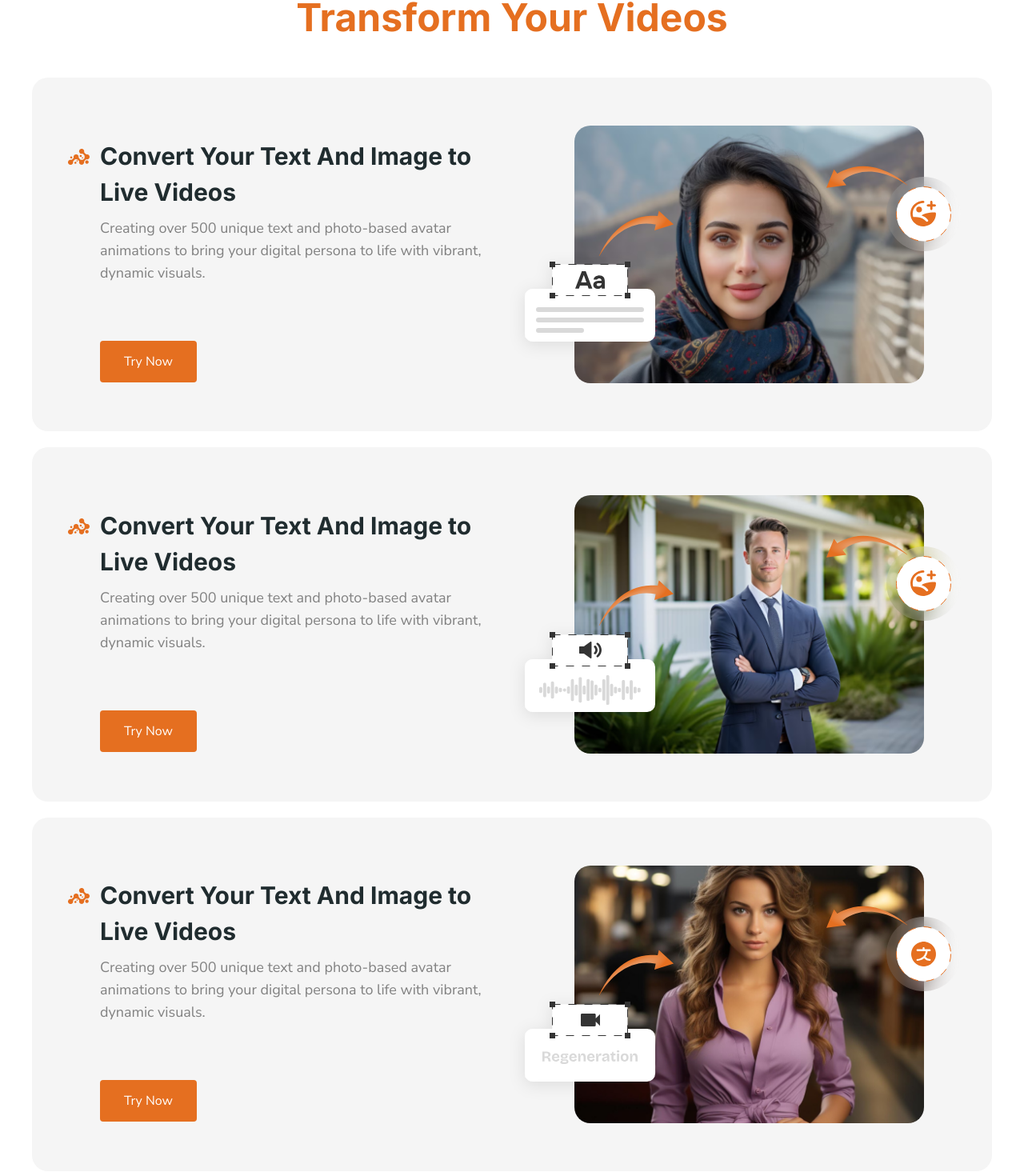
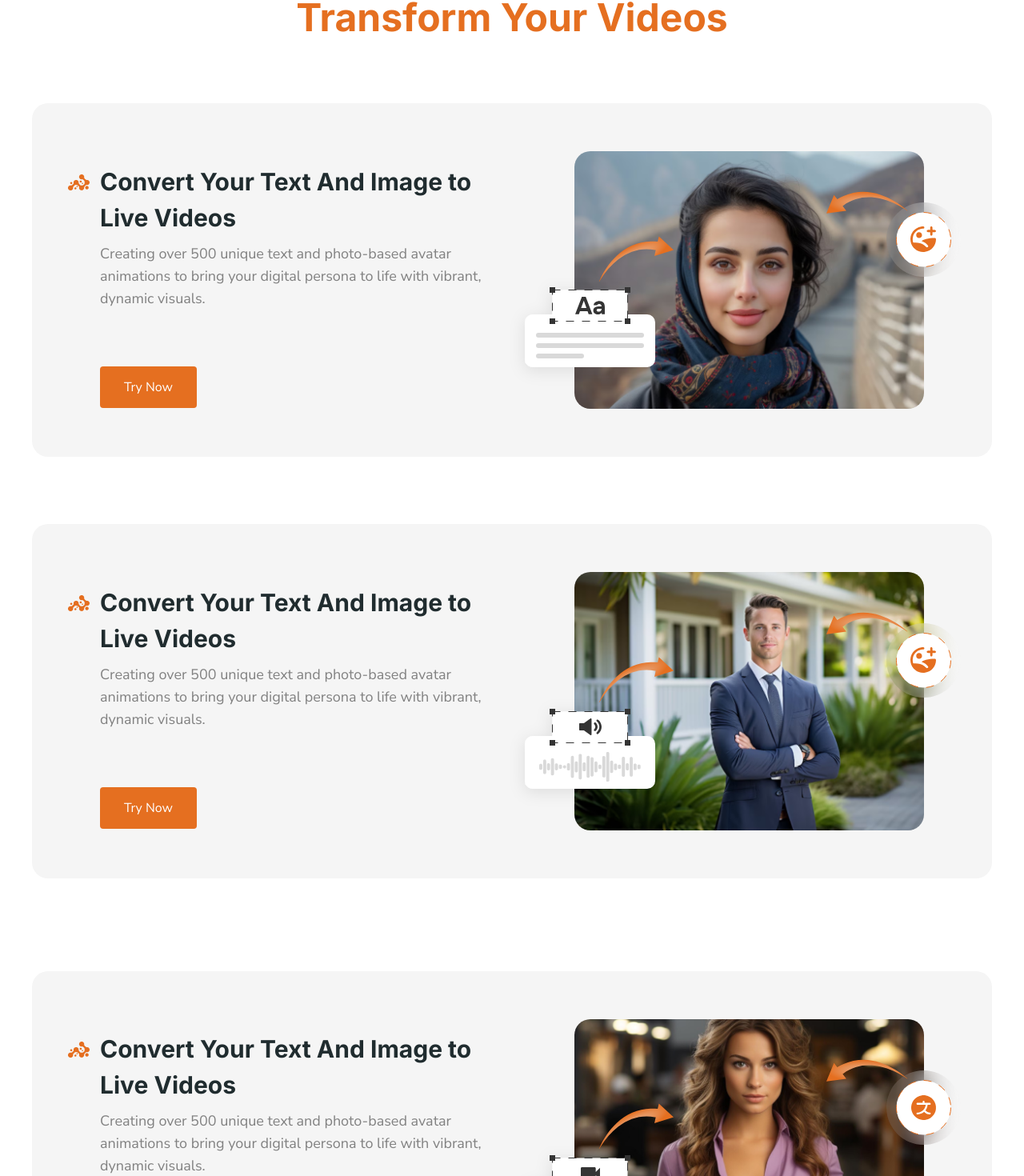
Before and after one commit to humanshi123/neurCG, a Next.js app: page / in a window 1280 px wide. Shown: the part 1272-2742 px from the top of the page at 80% size. Built offline with nearby package versions, Linux system fonts and the light colour scheme.

Commit message:
23-08-2024

```diff
--- a/src/app/globals.css
+++ b/src/app/globals.css
@@ -76,6 +76,27 @@ input:focus-visible, textarea:focus-visible {
 .section-title span {
   color: #E56F20;
 }
+#card-1 {
+  --index: 1;
+}
+
+#card-2 {
+  --index: 2;
+}
+
+#card-3 {
+  --index: 3;
+}
+
+#card-4 {
+  --index: 4;
+}
+.card-wrapper {
+  padding-top: calc(var(--index) * 2em)
+}
+
+
+
 @media screen and (max-width: 1024px) {
   .nav-menu {
     display: none;
--- a/src/app/page.tsx
+++ b/src/app/page.tsx
@@ -22,7 +22,7 @@ import stepimg3 from "@/assets/images/stepimg3.png"
 
 const OverviewData = [
   {
-    id: "1",
+    id: "card-1",
     title: "Convert Your Text And Image to Live Videos",
     description:
       "Creating over 500 unique text and photo-based avatar animations to bring your digital persona to life with vibrant, dynamic visuals.",
@@ -32,7 +32,7 @@ const OverviewData = [
     icon2: <TypeIcon1 />,
   },
   {
-    id: "2",
+    id: "card-2",
     title: "Convert Your Text And Image to Live Videos",
     description:
       "Creating over 500 unique text and photo-based avatar animations to bring your digital persona to life with vibrant, dynamic visuals.",
@@ -42,7 +42,7 @@ const OverviewData = [
     icon2: <TypeIcon2 />,
   },
   {
-    id: "3",
+    id: "card-3",
     title: "Convert Your Text And Image to Live Videos",
     description:
       "Creating over 500 unique text and photo-based avatar animations to bring your digital persona to life with vibrant, dynamic visuals.",
@@ -108,15 +108,17 @@ export default function Home() {
           </div>
         </div>
       </div>
-      <section className="mt-[30px]">
+      <section className="mt-[30px] relative">
       <h1 className="section-title text-center mb-[46px] ">
       The fastest, easiest way to <br />
           <span>
           Transform your Videos{" "}
           </span>
         </h1>
-        {OverviewData.map((item) => (
+       <div className="sticky-cards">
+       {OverviewData.map((item) => (
           <ProductDesc
+          id={item.id}
             key={item.id}
             title={item.title}
             description={item.description}
@@ -126,8 +128,9 @@ export default function Home() {
             buttonLink={item.buttonLink}
           />
         ))}
+       </div>
       </section>
-      <section className="my-[80px] ">
+      <section className="my-[80px] relative">
        <div className="grid grid-cols-2">
         <div className="grid gap-[40px] ">
         {StepCardData.map((data)=> (
@@ -140,12 +143,14 @@ export default function Home() {
         )) }
         </div>
         <div className="md:pl-[100px]">
-          <h4 className="#202C2F text-base"><span className="bg-[#E56F20] h-[9px] w-[9px] rounded-full inline-block mr-[10px] ">
+         <div className="sticky top-[35%] ">
+         <h4 className="#202C2F text-base"><span className="bg-[#E56F20] h-[9px] w-[9px] rounded-full inline-block mr-[10px] ">
           </span> Result-Driven</h4>
           <h2 className="section-title">How It <span>Works.</span></h2>
           <p className="text-[#202020] text-lg my-[30px] ">Our goal is to be the most successful Marketing Automation service provider in the market through deliverance and diligence. We aim to automate the business with best practices and make it simple for business owners.</p>
         <button className="button">Get Started Now</button>
 
+         </div>
         </div>
        </div>
       </section>
--- a/src/components/ProductDesc.tsx
+++ b/src/components/ProductDesc.tsx
@@ -4,6 +4,7 @@ import Link from "next/link";
 import { RightIcon, LeftIcon } from "@/utils/svgicons";
 
 interface CardProps {
+  id: string;
   title: string;
   description: string;
   buttonLink: string;
@@ -13,6 +14,7 @@ interface CardProps {
 }
 
 const ProductDesc: React.FC<CardProps> = ({
+  id,
   title,
   description,
   buttonLink,
@@ -21,7 +23,8 @@ const ProductDesc: React.FC<CardProps> = ({
   icon2,
 }) => {
   return (
-    <div className="grid grid-cols-2 items-center gap-[15px] bg-[#F5F5F5] rounded-[20px] px-[85px] py-[60px] mb-5">
+   <div id={id} className="card-wrapper sticky top-[100px]">
+     <div className="grid grid-cols-2 items-center gap-[15px] bg-[#F5F5F5] rounded-[20px] px-[85px] py-[60px] mb-5">
       <div className="pr-2">
         <h2 className="title-icon relative text-[#202C2F] text-[30px] font-[700] ">
           {" "}
@@ -54,6 +57,7 @@ const ProductDesc: React.FC<CardProps> = ({
         </div>
       </div>
     </div>
+   </div>
   );
 };
 
```
